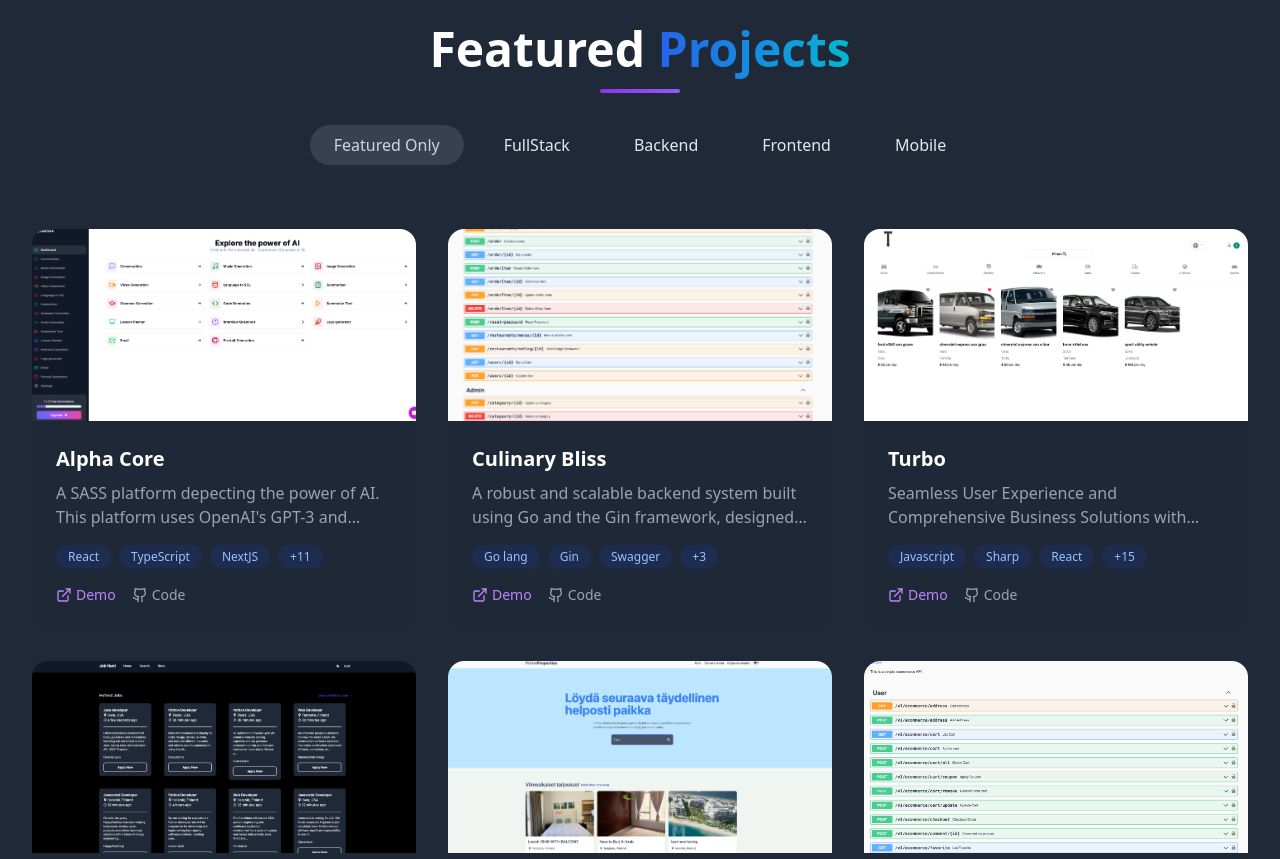
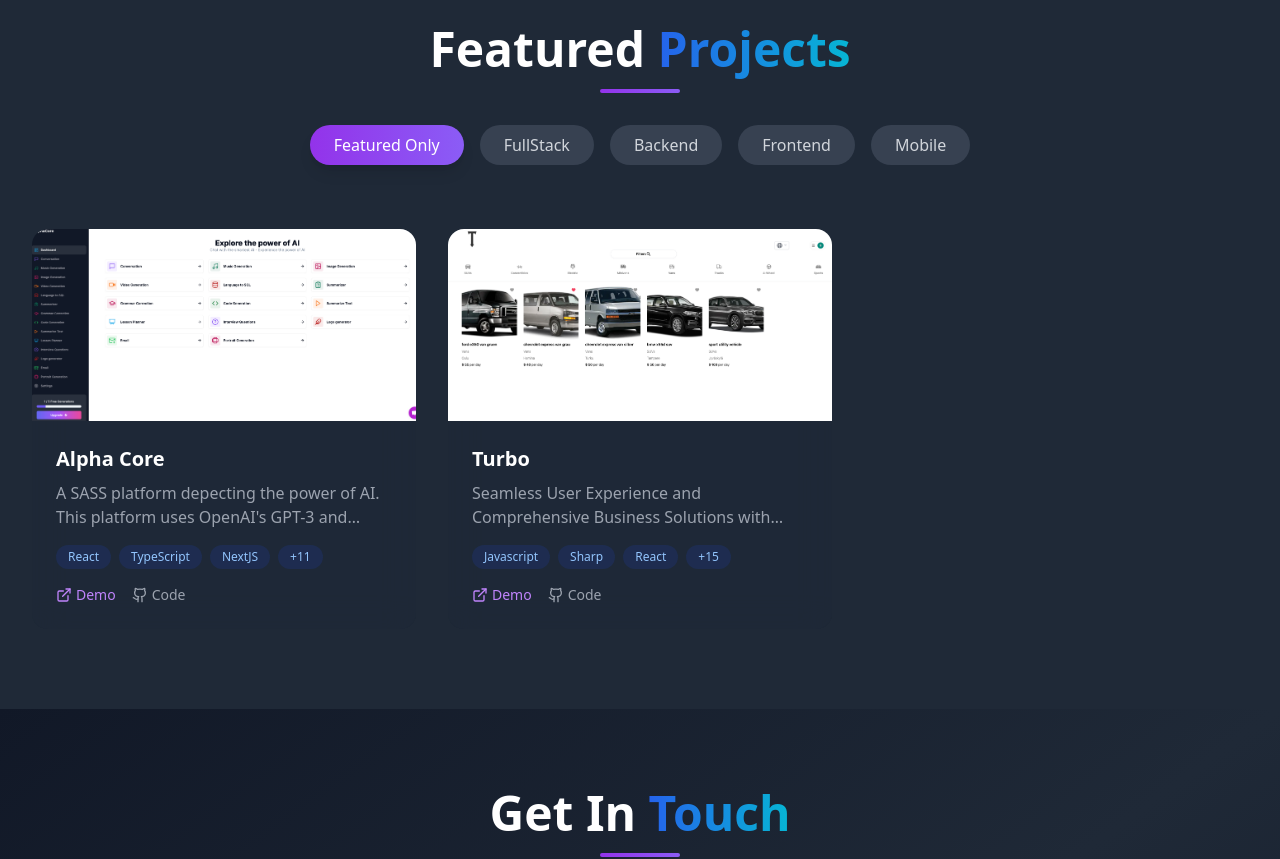
Before and after one commit to ShahSau/portfolioNew, a Next.js app: page / in a window 1280 px wide. Shown: the part 5460-6319 px from the top of the page. Built offline with nearby package versions, Linux system fonts and the light colour scheme.

Commit message:
project page updated

```diff
--- a/components/Projects.tsx
+++ b/components/Projects.tsx
@@ -3,22 +3,25 @@
 import { useState } from "react";
 import { useScrollAnimation } from "@/hooks/useScrollAnimation";
 import { projects } from "@/data/portfolio";
-import { ExternalLink, Github, X } from "lucide-react";
+import { ExternalLink, Github, X, Youtube, Box } from "lucide-react";
 import { Project } from "@/types/portfolio";
 import { useLanguage } from "@/contexts/LanguageContext";
 
 export const Projects = () => {
   const { ref, isVisible } = useScrollAnimation(0.2);
   const [selectedProject, setSelectedProject] = useState<Project | null>(null);
-  const [filter, setFilter] = useState("all");
+  const [filter, setFilter] = useState("featured");
   const { t, getProjectDescription } = useLanguage();
 
   const allTypes = projects.map((project) => project.type);
-
   const buttonType = Array.from(new Set(allTypes));
 
-  // const filteredProjects =
-  //   filter === 'featured' ? projects.filter((p) => p.featured) : projects;
+  const filteredProjects = projects.filter((project) => {
+    if (filter === "featured") {
+      return !!project.featured;
+    }
+    return project.type === filter;
+  });
 
   return (
     <section
@@ -57,7 +60,7 @@ export const Projects = () => {
                 className={`px-6 py-2 rounded-full font-medium transition-all ${
                   filter === type
                     ? "bg-gradient-to-r from-purple-600 to-violet-500 text-white shadow-lg"
-                    : "bg-gray-200 dark:bg-gray-800 text-gray-800 dark:text-gray-200 hover:bg-gray-300 dark:hover:bg-gray-700"
+                    : "bg-gray-200 dark:bg-gray-700 text-gray-700 dark:text-gray-300 hover:bg-gray-300 dark:hover:bg-gray-600"
                 }`}
               >
                 {type}
@@ -67,7 +70,7 @@ export const Projects = () => {
         </div>
 
         <div className="grid md:grid-cols-2 lg:grid-cols-3 gap-8">
-          {projects.map((project, index) => (
+          {filteredProjects.map((project, index) => (
             <div
               key={project.id}
               className={`group glass-effect rounded-2xl overflow-hidden card-hover cursor-pointer ${
@@ -199,7 +202,7 @@ export const Projects = () => {
                 </div>
               </div>
 
-              <div className="flex space-x-4">
+              <div className="flex flex-wrap gap-4">
                 {selectedProject.liveUrl && (
                   <a
                     href={selectedProject.liveUrl}
@@ -224,6 +227,32 @@ export const Projects = () => {
                     <span className="font-medium">{t.projects.viewCode}</span>
                   </a>
                 )}
+                {selectedProject.youtubeLink && (
+                  <a
+                    href={selectedProject.youtubeLink}
+                    target="_blank"
+                    rel="noopener noreferrer"
+                    className="flex items-center space-x-2 px-6 py-3 bg-gray-200 dark:bg-gray-700 text-gray-700 dark:text-gray-300 rounded-full hover:bg-gray-300 dark:hover:bg-gray-600 hover:scale-105 transition-all"
+                  >
+                    <Youtube className="w-5 h-5" />
+                    <span className="font-medium">
+                       YouTube
+                    </span>
+                  </a>
+                )}
+                {selectedProject.dockerLink && (
+                  <a
+                    href={selectedProject.dockerLink}
+                    target="_blank"
+                    rel="noopener noreferrer"
+                    className="flex items-center space-x-2 px-6 py-3 bg-gray-200 dark:bg-gray-700 text-gray-700 dark:text-gray-300 rounded-full hover:bg-gray-300 dark:hover:bg-gray-600 hover:scale-105 transition-all"
+                  >
+                    <Box className="w-5 h-5" />
+                    <span className="font-medium">
+                      Docker
+                    </span>
+                  </a>
+                )}
               </div>
             </div>
           </div>
--- a/data/portfolio.ts
+++ b/data/portfolio.ts
@@ -18,6 +18,7 @@ export const projects: Project[] = [
     youtubeLink: "",
     dockerLink: "",
     type: "FullStack",
+    featured: true,
     technologies: [
       "React",
       "TypeScript",
@@ -70,6 +71,7 @@ export const projects: Project[] = [
     youtubeLink: "",
     dockerLink: "",
     type: "FullStack",
+    featured: true,
     technologies: [
       "Javascript",
       "Sharp",
```
